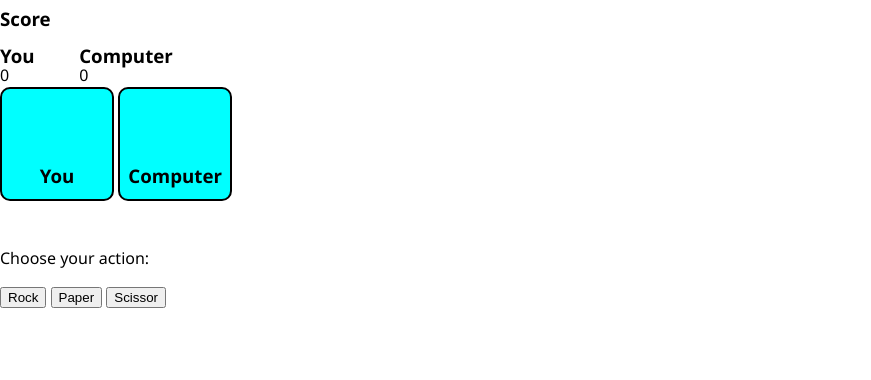
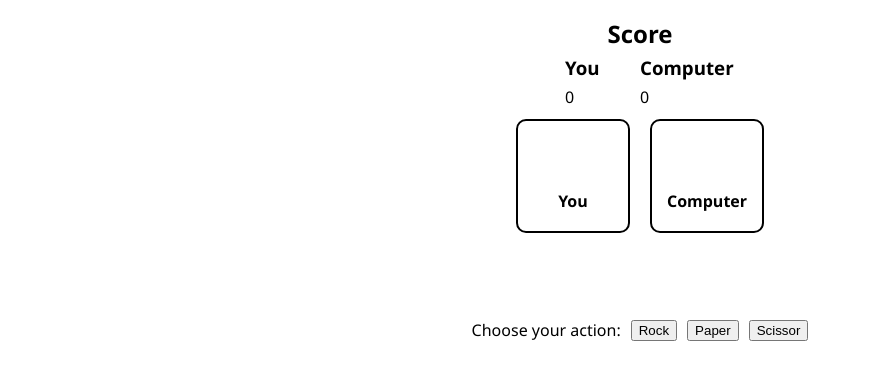
Before and after one commit to BynJerL/RockPaperScissor, a plain HTML site: page index.html in a window 1280 px wide. Shown: the whole page, without its empty margins (0-871 px from the left). Drawn offline with Linux system fonts and the light colour scheme.

Commit message:
Refactor HTML structure and move styles to external CSS for Rock Paper Scissor game

```diff
--- a/index.html
+++ b/index.html
@@ -4,54 +4,12 @@
     <meta charset="UTF-8">
     <meta name="viewport" content="width=device-width, initial-scale=1.0">
     <title>Rock Paper Scissor</title>
-    <style>
-        body {
-            margin: 0;
-            font-family: 'Segoe UI', Tahoma, Geneva, Verdana, sans-serif;
-        }
-
-        section#score_section {
-            line-height: 0;
-        }
-
-        div.score_display  {
-            display: inline-block;
-            width: 75px;
-            height: 50px;
-        }
-
-        div.score_display h3 {
-            line-height: 0;
-        }
-
-        div.action_display {
-            display: inline-block;
-            background-color: aqua;
-            text-align: center;
-            width: 100px;
-            height: 100px;
-            padding: 5px;
-            border: 2px solid black;
-            border-radius: 10px;
-        }
-
-        div.action_display div {
-            width: 100px;
-            height: 50px;
-            font-size: 40px;
-        }
-
-        div#turn_result {
-            width: 230px;
-            text-align: center;
-            height: 30px;
-        }
-    </style>
+    <link rel="stylesheet" href="style.css">
 </head>
 <body>
     <section id="score_section">
-        <h3>Score</h3>
-
+        <h3 class="score_heading">Score</h3>
+        <div class="score_container">
             <div class="score_display">
                 <h3>You</h3>
                 <div id="player_score">0</div>
@@ -60,8 +18,12 @@
                 <h3>Computer</h3>
                 <div id="com_score">0</div>
             </div>
+        </div>
+
     </section>
 
+    <section id="action_display_section">
+        <div class="action_container">
             <div class="action_display">
                 <div id="player_action"></div>
                 <h3>You</h3>
@@ -70,13 +32,16 @@
                 <div id="com_action"></div>
                 <h3>Computer</h3>
             </div>
+        </div>
+        <div id="turn_result"></div>
+    </section>
 
-    <div id="turn_result"></div>
-
+    <section>
         <p>Choose your action:</p>
         <button id="rock" class="action_button">Rock</button>
         <button id="paper" class="action_button">Paper</button>
         <button id="scissor" class="action_button">Scissor</button>
+    </section>
 
     <script>
         var my_choice = null;
--- /dev/null
+++ b/style.css
@@ -0,0 +1,91 @@
+body {
+    margin: 0;
+    font-family: 'Segoe UI', Tahoma, Geneva, Verdana, sans-serif;
+    display: grid;
+    align-content: center;
+}
+
+section {
+    display: flex;
+    justify-content: center;
+    align-items: center;
+    flex-wrap: wrap;
+    gap: 10px;
+    margin: 10px 0;
+}
+
+#score_section {
+    display: flex;
+    flex-direction: column;
+    align-items: center;
+}
+
+#score_section h3.score_heading {
+    line-height: 0;
+    font-size: 24px;
+    margin-bottom: 5px;
+}
+
+.score_container {
+    display: flex;
+    justify-content: center;
+    /* gap: 20px; */
+}
+
+div.score_display  {
+    display: inline-block;
+    width: 75px;
+    height: 50px;
+}
+
+div.score_display h3 {
+    line-height: 0;
+}
+
+#action_display_container {
+    display: flex;
+}
+
+div.action_container {
+    display: flex;
+    justify-content: center;
+    align-items: center;
+    gap: 20px;
+    margin-bottom: 10px;
+}
+
+div.action_display {
+    display: flex;
+    flex-direction: column;
+    justify-content: center;
+    align-items: center;
+    background-color: transparent;
+    text-align: center;
+    width: 100px;
+    height: 100px;
+    padding: 5px;
+    border: 2px solid black;
+    border-radius: 10px;
+}
+
+div.action_display div {
+    width: 100px;
+    height: 50px;
+    font-size: 40px;
+}
+
+div.action_display h3 {
+    line-height: 0;
+    font-size: 16px;
+    margin: 20px;
+}
+
+div#turn_result {
+    display: flex;
+    justify-content: center;
+    margin-top: 10px;
+    font-size: 18px;
+    width: 100%;
+    /* text-align: center; */
+    height: 20px;
+}
```
Lines whose indentation alone changed are shown as unchanged.
